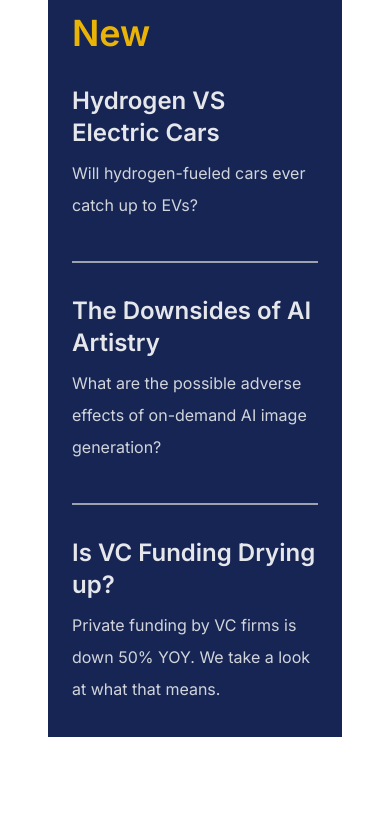
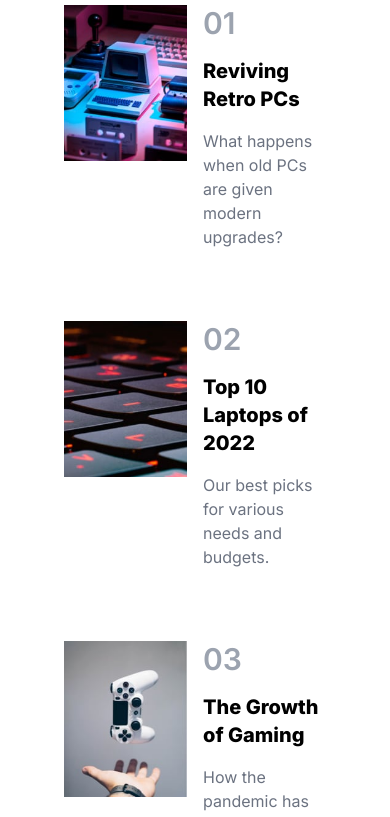
Before and after one commit to Gabrieluser430/news-website, a Next.js app: page / in a window 390 px wide. Shown: the part 880-1697 px from the top of the page. Built offline with nearby package versions, Linux system fonts and the light colour scheme.

Commit message:
Full page on mobile

```diff
--- a/app/page.tsx
+++ b/app/page.tsx
@@ -3,6 +3,8 @@ import logo from "../public/logo.svg"
 import menu from "../public/icon-menu.svg"
 import mobileMainImg from "../public/mainImg.jpg"
 import mobileRetro from "../public/image-retro-pcs.jpg"
+import mobileGaming from "../public/image-gaming-growth.jpg"
+import mobileLaptop from "../public/image-top-laptops.jpg"
 
 export default function Home() {
   return (
@@ -34,44 +36,57 @@ export default function Home() {
           </p>
           <button className="bg-red-500 text-white px-10 py-4 font-semibold mt-8" style={{letterSpacing: '0.4rem'}}>READ MORE</button>
         </div>
-        <section className="mt-20 bg-blue-950 p-6">
-          <h2 className="text-4xl font-semibold text-yellow-500">New</h2>
-          <div>
-            <div className="text-gray-200 mt-8 border-b-2 border-gray-400 pb-10">
-              <h3 className="font-semibold text-2xl">Hydrogen VS Electric Cars</h3>
-              <p className="text-gray-300 mt-2 leading-8">Will hydrogen-fueled cars ever catch up to EVs?</p>
+        <section className="mt-20">
+  <div className="grid gap-10 justify-center items-center">
+    <div className="grid grid-cols-2 gap-4 p-4">
+      <div className="aspect-w-7 aspect-h-4">
+        <Image
+          src={mobileRetro}
+          alt="A old computer"
+          className="object-contain"
+        />
       </div>
-            <div className="text-gray-200 mt-8 border-b-2 border-gray-400 pb-10">
-              <h3 className="font-semibold text-2xl">The Downsides of AI Artistry</h3>
-              <p className="text-gray-300 mt-2 leading-8">What are the possible adverse effects of
-              on-demand AI image generation?</p>
-            </div>
-            <div className="text-gray-200 mt-8 pb-2">
-              <h3 className="font-semibold text-2xl">Is VC Funding Drying up?</h3>
-              <p className="text-gray-300 mt-2 leading-8">Private funding by VC firms is down 50% YOY. We take a look at what that means.</p>
+      <div className="flex flex-col justify-center">
+        <h2 className="font-semibold text-gray-400 text-3xl">01</h2>
+        <h3 className="font-extrabold text-xl mt-4">Reviving Retro PCs</h3>
+        <p className="leading-6 text-md text-gray-500 mt-4">What happens when old PCs are given modern upgrades?</p>
       </div>
     </div>
-        </section>
-        <section className="mt-20">
-          <div>
-            <div className="flex justify-center items-center">
-              <div className="h-full"  style={{height: "150px", width: "200px"}}>
+
+    <div className="grid grid-cols-2 gap-4 p-4">
+      <div className="aspect-w-7 aspect-h-4">
         <Image
-                  src={mobileRetro}
-
+          src={mobileLaptop}
           alt="A old computer"
-                  className="w-full h-full"
+          className="object-contain"
         />
       </div>
-              <div>
-                <h2 className="font-semibold text-gray-400 text-3xl">01</h2>
-                <h3 className=" font-extrabold text-xl mt-4">Reviving Retro PCs</h3>
-                <p className="leading-6 text-md text-gray-500 mt-4">What happens when old PCs are given modern upgrades?</p>
+      <div className="flex flex-col justify-center">
+        <h2 className="font-semibold text-gray-400 text-3xl">02</h2>
+        <h3 className="font-extrabold text-xl mt-4">Top 10 Laptops of 2022</h3>
+        <p className="leading-6 text-md text-gray-500 mt-4">Our best picks for various needs and budgets.</p>
+      </div>
+    </div>
 
+    <div className="grid grid-cols-2 gap-4 p-4">
+      <div className="aspect-w-7 aspect-h-4">
+        <Image
+          src={mobileGaming}
+          alt="A old computer"
+          className="object-contain"
+        />
+      </div>
+      <div className="flex flex-col justify-center">
+        <h2 className="font-semibold text-gray-400 text-3xl">03</h2>
+        <h3 className="font-extrabold text-xl mt-4">The Growth of Gaming</h3>
+        <p className="leading-6 text-md text-gray-500 mt-4">How the pandemic has sparked fresh opportunities</p>
       </div>
     </div>
   </div>
 </section>
+
+
+
       </main>
     </div>
   )
```
Lines whose indentation alone changed are shown as unchanged.
